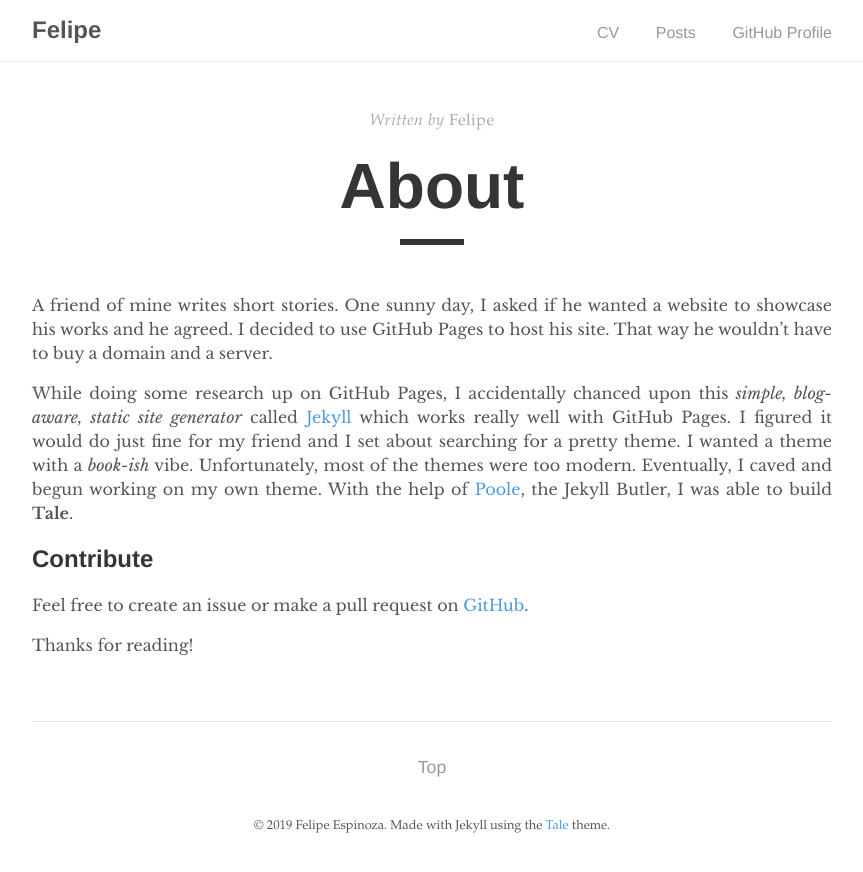
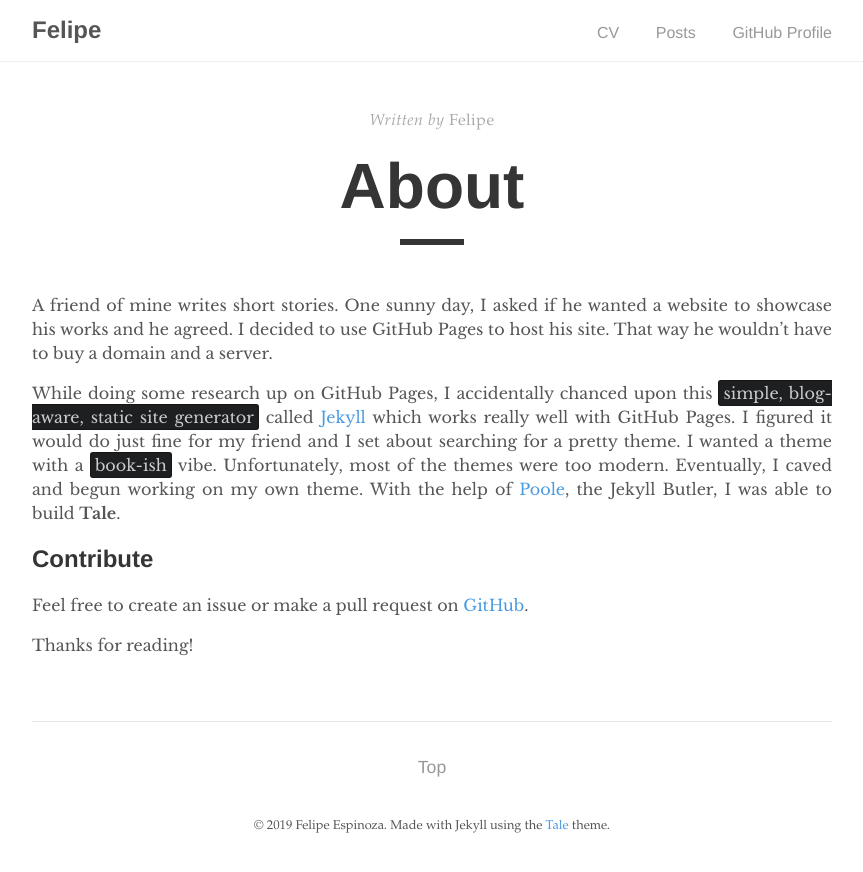
Before and after one commit to fdns/fdns.github.io, a Jekyll site: the page built from _pages/about.md, in a window 1280 px wide. Shown: the top 872 px of the page, without its empty margins (208-1071 px from the left). Built offline with Jekyll 4.4.1, drawn with Linux system fonts in a browser that asks for light colours.

Commit message:
Adding style to em and blog corrections

```diff
--- a/_sass/tale/_post.scss
+++ b/_sass/tale/_post.scss
@@ -60,4 +60,13 @@
     padding: 0;
     margin: 0;
   }
+
+  em {
+    background-color: #1d1f21;
+    color: #ccc;
+    border-radius: 3px;
+    border: 1px solid rgba(5,6,6,.3);
+    padding: .1em .25em;
+    font-style: normal;
+  }
 }
```
Also changed, not shown: _posts/2019-08-16-Basic-Hashicorp-Vault-Autounseal.md (+1 -1 lines).
